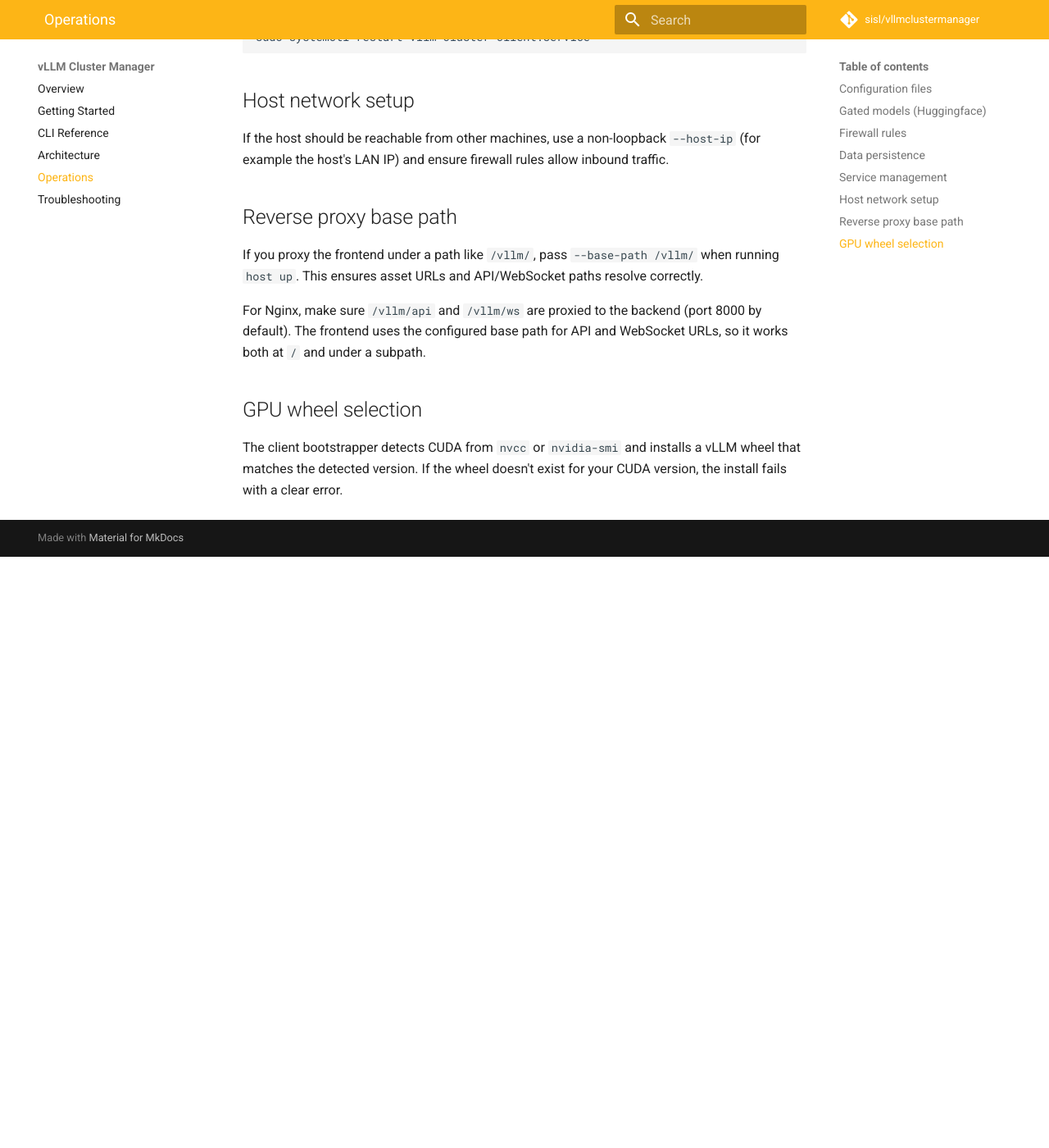
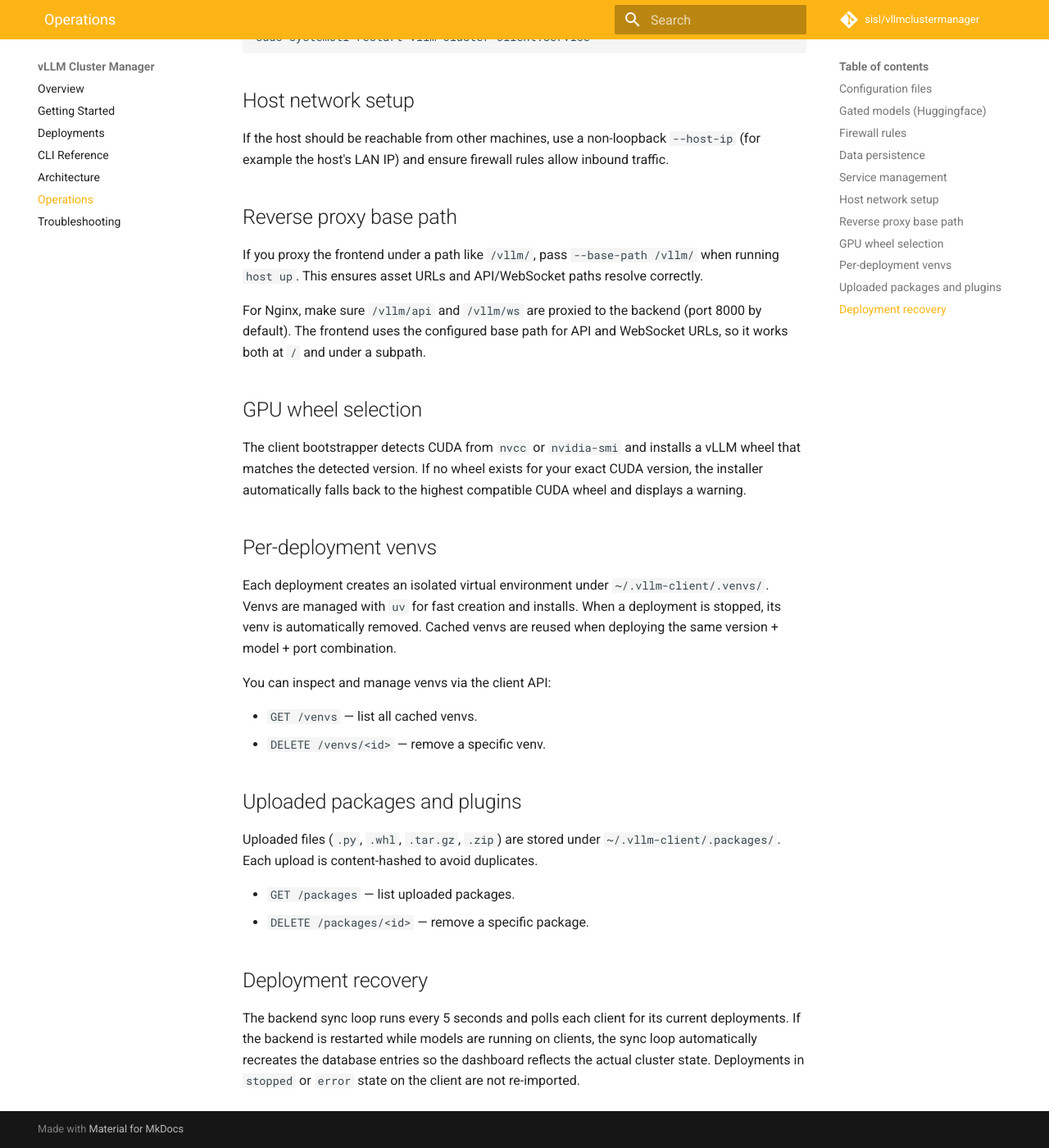
Before and after one commit to sisl/aquila, an MkDocs documentation site: the page built from docs/operations.md, in a window 1280 px wide and 1400 px high, scrolled down 1524 px. Shown: the whole window at 82% size. Built offline with MkDocs 1.6.1 and Material for MkDocs 9.7.7, drawn with Linux system fonts in a browser that asks for light colours; comment, search, counter and statistics services are not loaded; before the commit the page ends 2203 px from its top, so only the background shows below that.

````diff
--- a/docs/operations.md
+++ b/docs/operations.md
@@ -61,4 +61,21 @@ If you proxy the frontend under a path like `/vllm/`, pass `--base-path /vllm/`
 For Nginx, make sure `/vllm/api` and `/vllm/ws` are proxied to the backend (port 8000 by default). The frontend uses the configured base path for API and WebSocket URLs, so it works both at `/` and under a subpath.
 
 ## GPU wheel selection
-The client bootstrapper detects CUDA from `nvcc` or `nvidia-smi` and installs a vLLM wheel that matches the detected version. If the wheel doesn't exist for your CUDA version, the install fails with a clear error.
+The client bootstrapper detects CUDA from `nvcc` or `nvidia-smi` and installs a vLLM wheel that matches the detected version. If no wheel exists for your exact CUDA version, the installer automatically falls back to the highest compatible CUDA wheel and displays a warning.
+
+## Per-deployment venvs
+Each deployment creates an isolated virtual environment under `~/.vllm-client/.venvs/`. Venvs are managed with `uv` for fast creation and installs. When a deployment is stopped, its venv is automatically removed. Cached venvs are reused when deploying the same version + model + port combination.
+
+You can inspect and manage venvs via the client API:
+
+- `GET /venvs` — list all cached venvs.
+- `DELETE /venvs/<id>` — remove a specific venv.
+
+## Uploaded packages and plugins
+Uploaded files (`.py`, `.whl`, `.tar.gz`, `.zip`) are stored under `~/.vllm-client/.packages/`. Each upload is content-hashed to avoid duplicates.
+
+- `GET /packages` — list uploaded packages.
+- `DELETE /packages/<id>` — remove a specific package.
+
+## Deployment recovery
+The backend sync loop runs every 5 seconds and polls each client for its current deployments. If the backend is restarted while models are running on clients, the sync loop automatically recreates the database entries so the dashboard reflects the actual cluster state. Deployments in `stopped` or `error` state on the client are not re-imported.
--- a/mkdocs.yml
+++ b/mkdocs.yml
@@ -42,6 +42,7 @@ extra_css:
 nav:
   - Overview: index.md
   - Getting Started: getting-started.md
+  - Deployments: deployments.md
   - CLI Reference: cli.md
   - Architecture: architecture.md
   - Operations: operations.md
--- a/pyproject.toml
+++ b/pyproject.toml
@@ -34,7 +34,7 @@ vllm-cluster-manager host install
 vllm-cluster-manager host start
 ```
 
-Then open the dashboard at `http://<host-ip>:3000` to deploy and monitor models across your cluster.
+Then open the dashboard at `http://<host-ip>:5173` to deploy and monitor models across your cluster.
 
 ## Features
 
````
Also changed, not shown: docs/architecture.md (+4 -0 lines), docs/deployments.md (added, +129 -0 lines), docs/getting-started.md (+8 -5 lines), docs/index.md (+8 -3 lines), docs/troubleshooting.md (+25 -1 lines).
